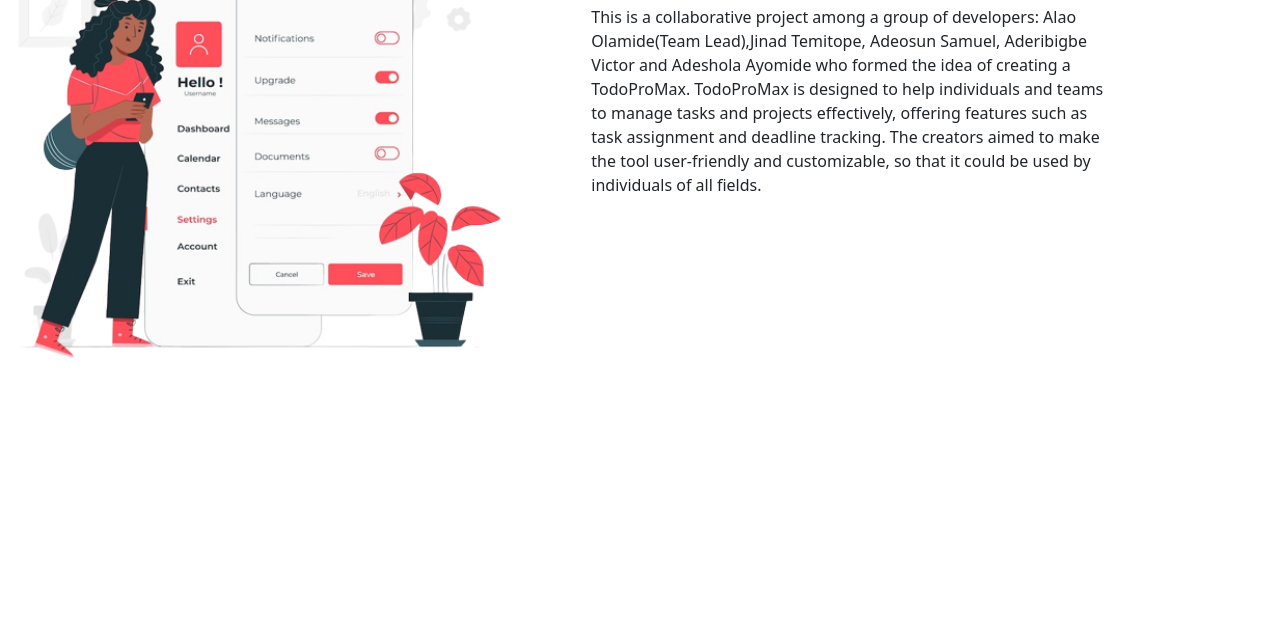
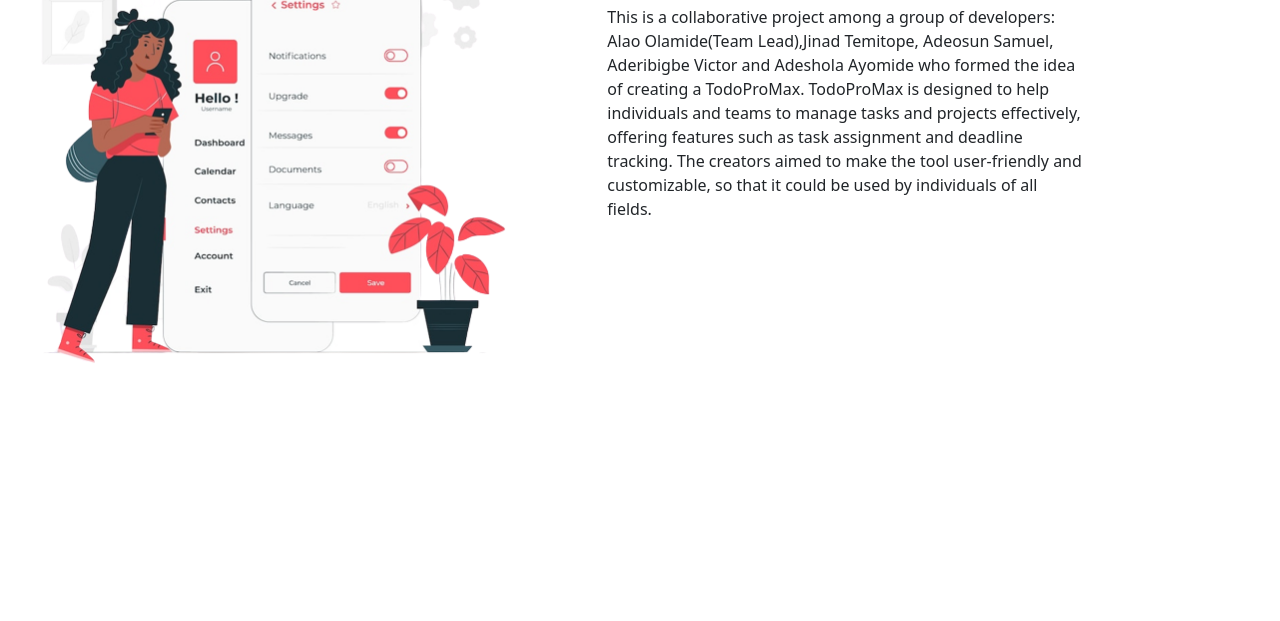
Before and after one commit to Ibukunoluwamide/J.O.S.V.A, a plain HTML site: page index.html in a window 1280 px wide. Shown: the part 179-800 px from the top of the page. Drawn offline with nearby package versions, Linux system fonts and the light colour scheme.

Commit message:
new updates

```diff
--- a/index.html
+++ b/index.html
@@ -35,15 +35,17 @@
         </div>
     </nav>
     <!-- The Grid containing the two face -->
-    <section class="row gap-5 mt-5">
+    <section class="mt-lg-5 p-lg-4">
+          <div  class="row gap-lg-5">
             <div class="col-lg-5">
                 <img src="personal-settings-concept-illustration_114360-1701-removebg-preview.png"alt="" class="w-100">
             </div>
-        <div class="col-lg-5  mt-5">
+          <div class="col-lg-5 p-4">
           <h1>J.O.S.V.A</h1>
           <h5>Todo Pro Max</h5>
           <p class="">This is a collaborative project among a group of developers:  Alao Olamide(Team Lead),Jinad Temitope, Adeosun Samuel, Aderibigbe Victor and Adeshola Ayomide who formed the idea of creating a TodoProMax. TodoProMax is designed to help individuals and teams to manage tasks and projects effectively, offering features such as task assignment and deadline tracking. The creators aimed to make the tool user-friendly and customizable, so that it could be used by individuals of all fields.</p>
       </div>
+          </div>
       </section>
 </body>
 </html>
```
Lines whose indentation alone changed are shown as unchanged.
